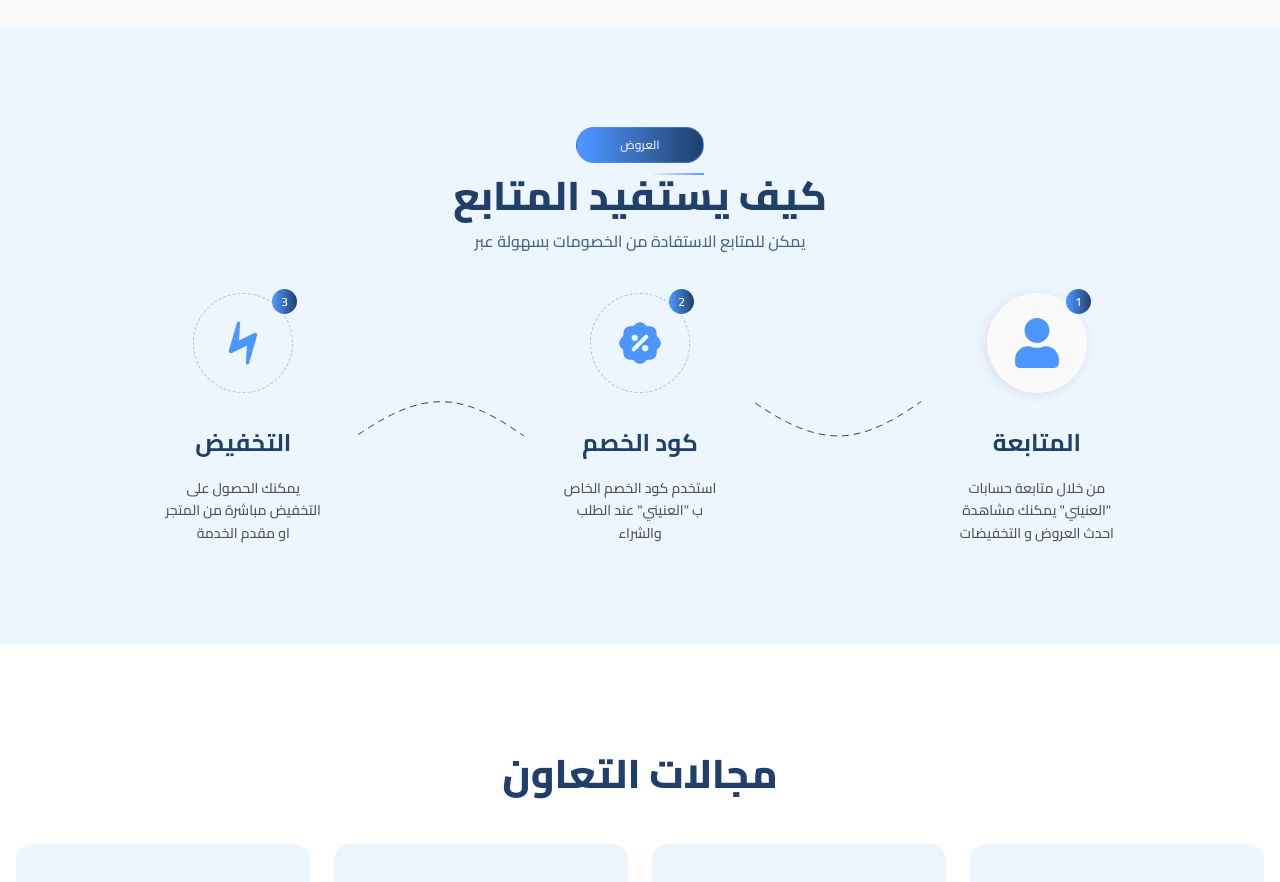
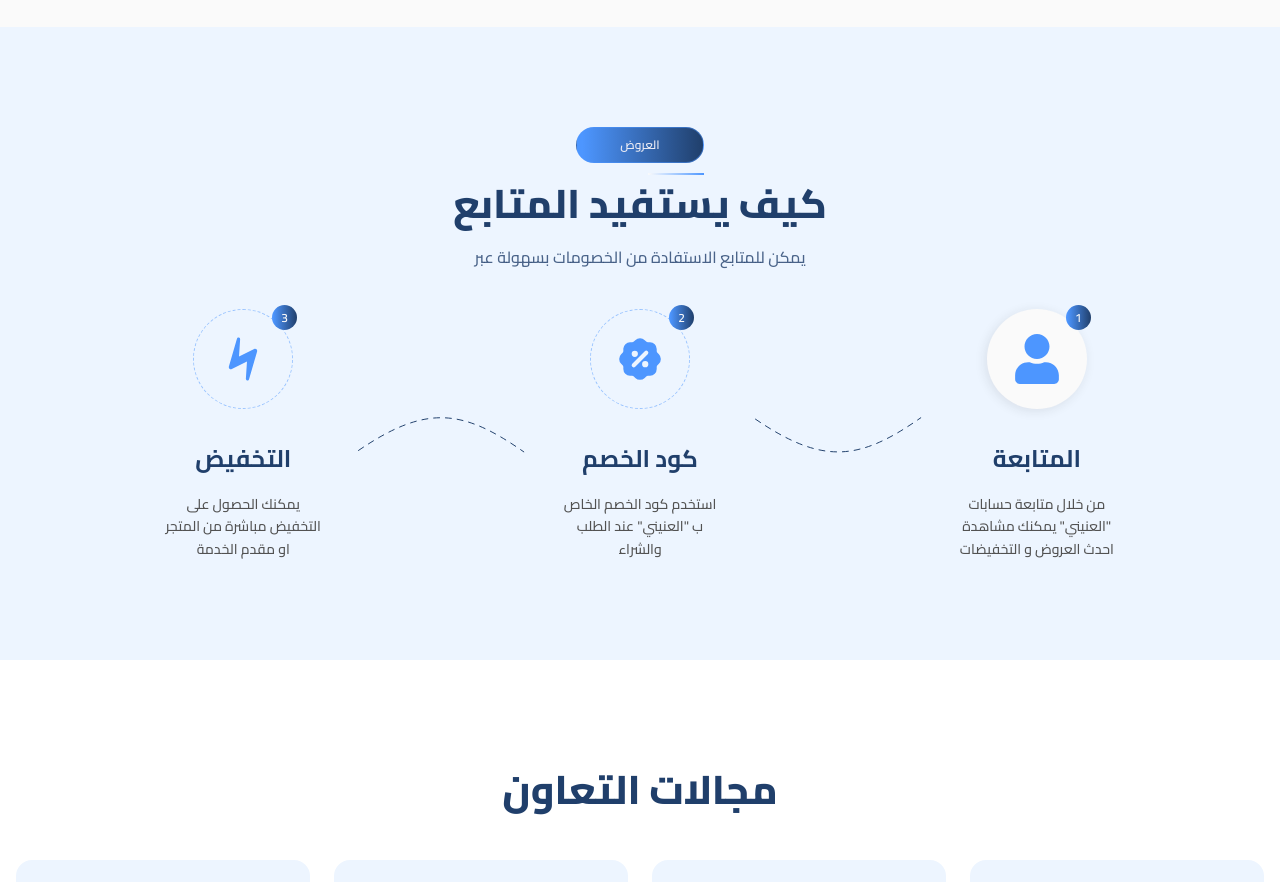
Before and after one commit to MaramMs/landing-page-mohammed, a Next.js app: page / in a window 1280 px wide. Shown: the part 2040-2922 px from the top of the page. Built offline with nearby package versions, Linux system fonts and the light colour scheme.

Commit message:
fix issue

```diff
--- a/app/(home)/Offers.tsx
+++ b/app/(home)/Offers.tsx
@@ -72,7 +72,7 @@
         <div className="mx-auto flex max-w-[960px] flex-col items-center gap-[40px] md:gap-10">
 
           {/* Header */}
-          <div className="flex flex-col items-center gap-2 text-center">
+          <div className="flex flex-col items-center gap-[16px] text-center">
             <div className="relative flex flex-col items-center gap-2">
               <span className="min-h-7 min-w-32 rounded-[50px] border border-[#4D96FF80] bg-[linear-gradient(90deg,#4D96FF_4.33%,#203F6B_100%)] px-5 py-2 text-center text-[12px] font-semibold text-[#EAEBF4]">
                 العروض
```
